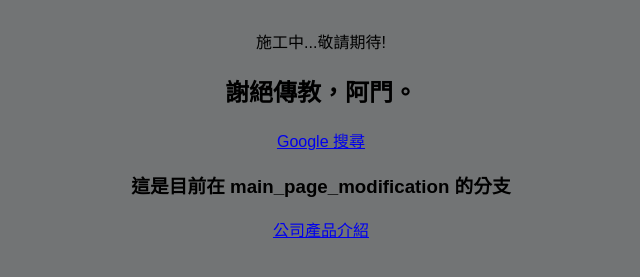
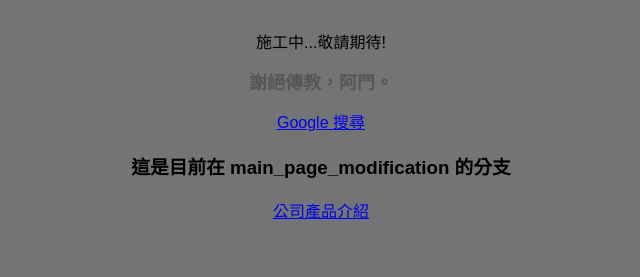
Before and after one commit to python20250807/website, a plain HTML site: page index.html in a window 1280 px wide. Shown: the part 369-646 px from the top of the page, without its empty margins (319-959 px from the left). Drawn offline with Linux system fonts and the light colour scheme.

Commit message:
h2 color

```diff
--- a/index.html
+++ b/index.html
@@ -14,6 +14,10 @@
             font-size: 48px;
             color: #eb7153;
         }
+        h2 {
+            font-size: 18px;
+            color: #585756;
+        }
     </style>
 </head>
 <body>
```
